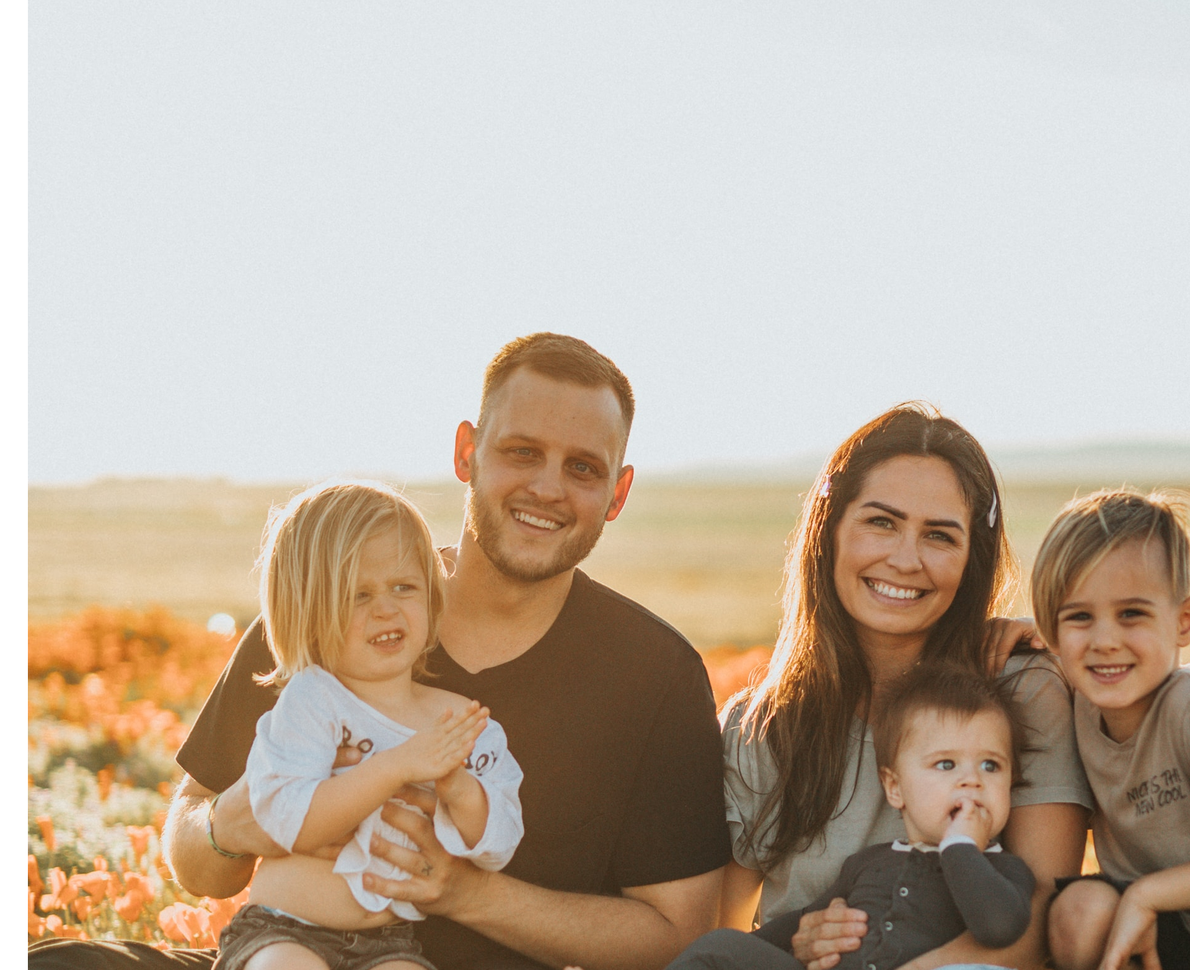
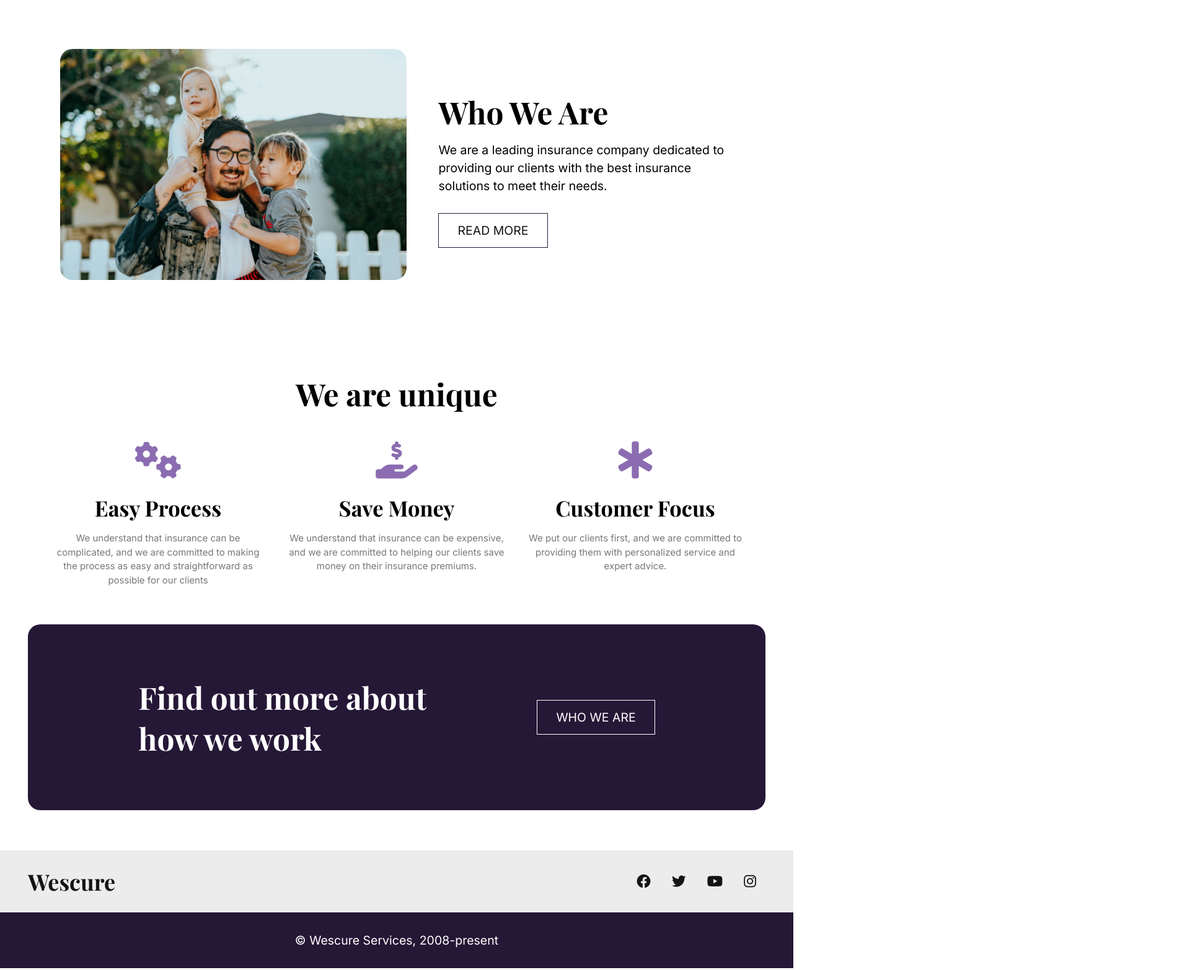
Before and after one commit to alisajad001/wescure, a plain HTML site: page index.html in a window 1280 px wide. Shown: the part 721-2287 px from the top of the page at 62% size, 1920 px wide, since content can reach past the window. Drawn offline with nearby package versions, Linux system fonts and the light colour scheme; a web font is replaced by a local one.

Commit message:
New update

```diff
--- a/css/style.css
+++ b/css/style.css
@@ -1,4 +1,3 @@
-@import url('https://fonts.googleapis.com/css2?family=Inter:wght@300;400;500;600;700&family=Playfair+Display:ital,wght@0,400;0,500;0,600;0,700;1,400;1,500;1,600;1,700&display=swap');
 /*
   =============================================
   ================ Universal =================
@@ -18,28 +17,244 @@ body{
     font-family: 'Inter', sans-serif;
 }
 
-
 /*
   =============================================
-  ================ Typography =================
+  ================ Styles =================
   =============================================
 */
-h1,
-h2,
-h3{
-    font-family: 'Playfair Display', serif;
+
+/* Navbar - start */
+#header{
+    background-color: #fff;
+    border-bottom: 1px solid #251736;
+    height: 100px;
+    width: 100%;
+    position: fixed;
+    z-index: 999;
 }
 
-a{
-    text-decoration: none;
+#header .container{
+    display: flex;
+    height: 100%;
+    justify-content: space-between;
+    align-items: center;
 }
 
-ul{
-    list-style: none;
+.logo{
+    font-size: 2.4rem;
+    font-weight: 700;
+    font-family: 'Playfair Display', serif;
+    color: #141414;
 }
 
-.container{
-    max-width: 1440px;
-    padding: 0 3rem;
-    margin: 0 auto;
+#header #navbar{
+    display: flex;
+    align-items: center;
 }
+
+#header #navbar ul{
+    display: flex;
+    align-items: center;
+    margin-right: 3rem;
+}
+
+#header #navbar ul li{
+    margin: 0 0 0 2rem;
+}
+
+#header #navbar ul li a{
+    font-size: 1.3rem;
+    text-transform: uppercase;
+    color: #141414;
+}
+
+#header #navbar ul li a::after{
+    content: '';
+    width: 0%;
+    height: 2px;
+    display: block;
+    background-color: #251736;
+    margin-top: 2px;
+    transition: 0.3s;
+}
+
+#header #navbar ul li a:hover::after{
+    width: 35%;
+}
+/* Navbar - end */
+
+
+/* Main - start */
+#main{
+    position: relative;
+    top: 100px;
+}
+
+/* Hero - start */
+#main #hero{
+    background-color: #251736;
+    height: auto;
+}
+
+#main #hero .container{
+    display: flex;
+    justify-content: space-evenly;
+}
+
+#main .hero-text{
+    color: #fff;
+    margin-top: 5rem;
+    width: 50%;
+}
+
+#main .hero-text p{
+    font-size: 1.3rem;
+    margin: 2rem 0;
+    line-height: 1.6;
+    font-weight: 300;
+}
+
+#main .hero-text a{
+    position: relative;
+    top: 20px;
+}
+
+#main .hero-img{
+    width: 450px;
+    height: 500px;
+    position: relative;
+    top: 100px;
+}
+
+#main .hero-img img{
+    border-radius: 20px;
+}
+
+#main .hero-img img{
+    object-fit: cover;
+}
+/* Hero - end */
+
+/* About - start */
+#main #about{
+    width: 100%;
+    height: auto;
+    position: relative;
+    top: 200px;
+}
+
+#main #about .container{
+    display: flex;
+    align-items: center;
+    justify-content: space-evenly;
+}
+
+#main #about .about-img{
+    width: 47%;
+}
+
+#main #about .about-img img{
+    border-radius: 20px;
+}
+
+#main #about .about-text{
+    width: 40%;
+}
+
+#main .about-text p{
+    font-size: 1.3rem;
+    line-height: 1.5;
+    margin: 1rem 0 3rem 0;
+}
+/* About - end */
+
+/* Why Wescure - start */
+#main #why-wescure{
+    position: relative;
+    top: 350px;
+}
+
+#main #why-wescure .container{
+    display: flex;
+    flex-direction: column;
+    text-align: center;
+}
+
+#main .why-wescure-text-container{
+    display: flex;
+    margin: 3rem 0;
+    justify-content: space-evenly;
+}
+
+#main .why-wescure-text-card{
+    width: 350px;
+}
+
+#main .why-wescure-text-card i{
+    font-size: 4rem;
+    color: #8b6cb1;
+}
+
+#main .why-wescure-text-card h3{
+    margin: 1.6rem 0 1rem 0;
+}
+
+#main .why-wescure-text-card p{
+    line-height: 1.5;
+    color: #78767a;
+}
+
+#main #why-wescure .thumbnail{
+    background-color: #251736;
+    width: 100%;
+    height: 300px;
+    display: flex;
+    justify-content: space-evenly;
+    align-items: center;
+    color: #fff;
+    border-radius: 20px;
+    margin: 1rem 0;
+    text-align: left;
+}
+
+#main #bottom-nav{
+    position: relative;
+    top: 400px;
+    background-color: #ececec;
+}
+
+#main #bottom-nav .container{
+    display: flex;
+    justify-content: space-between;
+    align-items: center;
+    height: 100px;
+}
+
+#main #bottom-nav .social-media a{
+    color: #141414;
+}
+
+#main #bottom-nav .social-media i{
+    margin: 0 1rem;
+    font-size: 1.5rem;
+    transition: 0.3s;
+}
+
+#main #bottom-nav .social-media i:hover{
+    color: #8b6cb1;
+}
+/* Why Wescure - end */
+
+/* Footer - start */
+#footer{
+    position: relative;
+    top: 500px;
+    height: 90px;
+    display: flex;
+    align-items: center;
+    justify-content: center;
+    background-color: #251736;
+    color: #fff;
+    font-size: 1.3rem;
+}
+/* Footer - end */
--- /dev/null
+++ b/css/utilities.css
@@ -0,0 +1,132 @@
+@import url('https://fonts.googleapis.com/css2?family=Inter:wght@300;400;500;600;700&family=Playfair+Display:ital,wght@0,400;0,500;0,600;0,700;1,400;1,500;1,600;1,700&display=swap');
+
+/*
+  =============================================
+  ================ Typography =================
+  =============================================
+*/
+h1,
+h2,
+h3{
+    font-family: 'Playfair Display', serif;
+}
+
+h1{
+    font-size: 4rem;
+    line-height: 1.1;
+}
+
+h2{
+    font-size: 3.3rem;
+}
+
+h3{
+    font-size: 2.3rem;
+}
+
+a{
+    text-decoration: none;
+}
+
+li{
+    list-style: none;
+}
+
+/*
+  =============================================
+  ================ Buttons =================
+  =============================================
+*/
+
+.btn-outline-primary{
+    font-size: 1.3rem;
+    text-transform: uppercase;
+    color: #141414;
+    border: 1px solid #251736;
+    padding: 1rem 2rem;
+    transition: 0.3s;
+}
+
+.btn-outline-primary:hover{
+    background-color: #251736;
+    color: #fff;
+}
+
+.btn-outline-secondary{
+    font-size: 1.3rem;
+    text-transform: uppercase;
+    color: #fff;
+    border: 1px solid #fff;
+    padding: 1rem 2rem;
+    transition: 0.3s;
+}
+
+.btn-outline-secondary:hover{
+    background-color: #fff;
+    color: #251736;
+}
+
+/*
+  =============================================
+  ================ Animations =================
+  =============================================
+*/
+
+img{
+    transition: 0.4s;
+}
+img:hover{
+    box-shadow: 10px 10px 0 #251736;
+}
+
+.anim-down{
+    animation: toDown 1.5s infinite alternate;
+}
+
+@keyframes toDown{
+    from{
+        transform: translateY(0px);
+    }
+
+    to{
+        transform: translateY(20px);
+    }
+}
+
+.anim-fadeToRight{
+    animation: fadeToRight 1s ease-out;
+}
+
+@keyframes fadeToRight {
+    from{
+        opacity: 0;
+        transform: translateX(-900px);
+    }
+
+    to{
+      opacity: 1;
+      transform: translateX(0);
+    }
+}
+
+.delay-1{
+    animation-duration: 1.5s;
+}
+
+/*
+  =============================================
+  ================ Box Sizing =================
+  =============================================
+*/
+.container{
+    max-width: 1440px;
+    padding: 0 3rem;
+    margin: 0 auto;
+}
+
+img{
+    width: 100%;
+    height: 100%;
+    display: block;
+    object-fit: cover;
+}
--- a/index.html
+++ b/index.html
@@ -10,52 +10,56 @@
 
     <!-- CSS File -->
     <link rel="stylesheet" href="css/style.css">
+    <link rel="stylesheet" href="css/utilities.css">
 
     <!-- Fontawesome -->
     <link rel="stylesheet" href="https://cdnjs.cloudflare.com/ajax/libs/font-awesome/6.4.0/css/all.min.css" integrity="sha512-iecdLmaskl7CVkqkXNQ/ZH/XLlvWZOJyj7Yy7tcenmpD1ypASozpmT/E0iPtmFIB46ZmdtAc9eNBvH0H/ZpiBw==" crossorigin="anonymous" referrerpolicy="no-referrer" />
 </head>
 <body>
+
     <!-- Navbar - start -->
     <header id="header">
         <div class="container">
             <a href="#" class="logo">Wescure</a>
-            <nav>
+            <nav id="navbar">
                 <ul>
                     <li><a href="#">Home</a></li>
                     <li><a href="#">About</a></li>
                     <li><a href="#">Contact</a></li>
-                    <li><a href="#" class="btn-outline">View Plans</a></li>
                 </ul>
+                <a href="#" class="btn-outline-primary">View Plans</a>
             </nav>
         </div>
     </header>
     <!-- Navbar - end -->
 
     <main id="main">
-        <section id="header">
+        <!-- Hero - start -->
+        <section id="hero">
             <div class="container">
-                <div class="header-text">
-                    <h1>Humanazing Your Insurance</h1>
-                    <p>With over 13 years of experience we'll the best guidance for you.</p>
-                    <a href="#" class="btn-outline"></a>
+                <div class="hero-text">
+                    <h1 class="anim-fadeToRight">Secure Your Future with Confidence Insurance Solutions</h1>
+                    <p class="anim-fadeToRight delay-1">Your health is your most valuable asset, and we believe that everyone deserves access to quality healthcare.</p>
+                    <a href="#" class="btn-outline-secondary">View Plans</a>
                 </div>
-                <figure class="header-img">
+                <figure class="hero-img anim-down">
                     <img src="imgs/hero.jpg" alt="Happy People">
                 </figure>
             </div>
         </section>
+        <!-- Hero - end -->
 
         <!-- About Us - start -->
         <section id="about">
             <div class="container">
                 <figure class="about-img">
-                    <img src="imgs/hero.jpg" alt="">
+                    <img src="imgs/about.jpg" alt="Family">
                 </figure>
 
                 <div class="about-text">
-                    <h2>About the Wescure</h2>
-                    <p>Lorem, ipsum dolor sit amet consectetur adipisicing elit. Reprehenderit dignissimos illo porro error incidunt debitis nostrum quis nesciunt, repellat ea deserunt beatae, laboriosam.</p>
-                    <a href="#" class="btn-outline">Read More</a>
+                    <h2>Who We Are</h2>
+                    <p>We are a leading insurance company dedicated to providing our clients with the best insurance solutions to meet their needs.</p>
+                    <a href="#" class="btn-outline-primary">Read More</a>
                 </div>
             </div>
         </section>
@@ -69,58 +73,44 @@
                     <div class="why-wescure-text-card">
                         <i class="fa-solid fa-gears"></i>
                         <h3>Easy Process</h3>
-                        <p>Lorem ipsum dolor sit amet consectetur adipisicing elit. Unde ducimus magni
-                        sapiente consequuntur, placeat expedita, possimus, natus necessitatibus
-                        voluptatum.</p>
+                        <p>We understand that insurance can be complicated, and we are committed to making the process as easy and straightforward as possible for our clients</p>
                     </div>
                     <div class="why-wescure-text-card">
                         <i class="fa-solid fa-hand-holding-dollar"></i>
                         <h3>Save Money</h3>
-                        <p>Lorem ipsum dolor sit amet consectetur adipisicing elit. Unde ducimus magni
-                        sapiente consequuntur, placeat expedita, possimus, natus necessitatibus
-                        voluptatum.</p>
+                        <p>We understand that insurance can be expensive, and we are committed to helping our clients save money on their insurance premiums.</p>
                     </div>
                     <div class="why-wescure-text-card">
                         <i class="fa-sharp fa-solid fa-star-of-life"></i>
-                        <h3>You First</h3>
-                        <p>Lorem ipsum dolor sit amet consectetur adipisicing elit. Unde ducimus magni
-                        sapiente consequuntur, placeat expedita, possimus, natus necessitatibus
-                        voluptatum.</p>
+                        <h3>Customer Focus</h3>
+                        <p>We put our clients first, and we are committed to providing them with personalized service and expert advice.</p>
                     </div>
                 </div>
-
-                <div class="thmbnail">
-                    <h2>Find out more about us</h2>
-                    <a href="#" class="btn-outline">Who we are</a>
+                <div class="thumbnail">
+                    <h2>Find out more about <br> how we work</h2>
+                    <a href="#" class="btn-outline-secondary">Who we are</a>
                 </div>
             </div>
         </section>
 
-        <section id="bottom-navbar">
+        <section id="bottom-nav">
             <div class="container">
-                <div class="top">
-                    <a href="#" class="logo">Wescure</a>
-                    <div class="socail-media">
-                        <i class="fa-brands fa-facebook"></i>
-                        <i class="fa-brands fa-twitter"></i>
-                        <i class="fa-brands fa-instagram"></i>
-                        <i class="fa-brands fa-youtube"></i>
-                    </div>
+                <a href="#" class="logo">Wescure</a>
+                <div class="social-media">
+                    <a href="#"><i class="fa-brands fa-facebook"></i></a>
+                    <a href="#"><i class="fa-brands fa-twitter"></i></a>
+                    <a href="#"><i class="fa-brands fa-youtube"></i></a>
+                    <a href="#"><i class="fa-brands fa-instagram"></i></a>
                 </div>
-
-                <ul>
-                    <li><a href="#">Home</a></li>
-                    <li><a href="#">About</a></li>
-                    <li><a href="#">Contact</a></li>
-                    <li><a href="#" class="btn-outline">View Plans</a></li>
-                </ul>
             </div>
         </section>
-
-        <footer id="footer">
-            <p>© Wescure Services, 2008-present</p>
-        </footer>
         <!-- Why Wescure - end -->
     </main>
+
+    <!-- Footer - start -->
+    <footer id="footer">
+        <p>© Wescure Services, 2008-present</p>
+    </footer>
+    <!-- Footer - end -->
 </body>
 </html>
```
Also changed, not shown: js/index.js (added).
